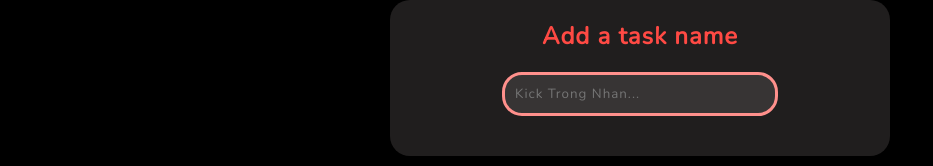
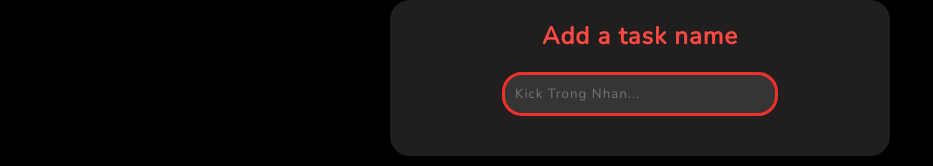
Before and after one commit to khanhngn-dev/PomodoroPWA, a React (Create React App) app: page / in a window 1280 px wide. Shown: the part 740-906 px from the top of the page, without its empty margins (0-933 px from the left). Built offline with nearby package versions, Linux system fonts and the light colour scheme.

Commit message:
Changes secondary color

```diff
--- a/src/index.css
+++ b/src/index.css
@@ -1,7 +1,7 @@
 @import url('https://fonts.googleapis.com/css2?family=Nunito&display=swap');
 :root {
 	--color-primary: #ff4a44;
-	--color-secondary: #ff908c;
+	--color-secondary: #ee312a;
 	--color-accent: #00a91f;
 	--color-grey: rgb(32, 30, 30);
 	--color-lighter-grey: rgb(55, 52, 52);
```
